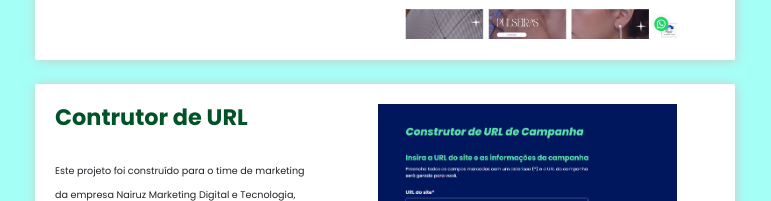
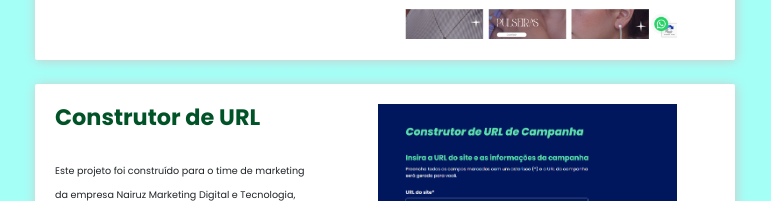
Before and after one commit to vgd15/portifolio, a React (Create React App) app: page /projects in a window 1280 px wide. Shown: the part 1808-2009 px from the top of the page, without its empty margins (255-1026 px from the left). Built offline with nearby package versions, Linux system fonts and the light colour scheme.

Commit message:
Resolvendo bug em telas 375px

```diff
--- a/src/components/pages/projects/projects.css
+++ b/src/components/pages/projects/projects.css
@@ -69,9 +69,3 @@
     }
 
 }
-
-@media screen and (max-width: 375px){
-    .overlay-img {
-        left: 12px;
-    }
-}
--- a/src/components/pages/projects/projects.jsx
+++ b/src/components/pages/projects/projects.jsx
@@ -105,7 +105,7 @@ function Projects(){
                           <div className="card">
                             <div className=" d-flex flex-row row">
                                 <div className="col-md-5 ">
-                                <h3 className="card-title">Contrutor de URL</h3>
+                                <h3 className="card-title">Construtor de URL</h3>
                                 <p>Este projeto foi construído para o time de marketing da empresa Nairuz Marketing Digital e Tecnologia, para que fosse padronizado o processo de criação de URL para campanhas.</p>
                                 </div>
                                 <div className="img-card col-md-7 d-flex justify-content-center align-items-center flex-column">
```
